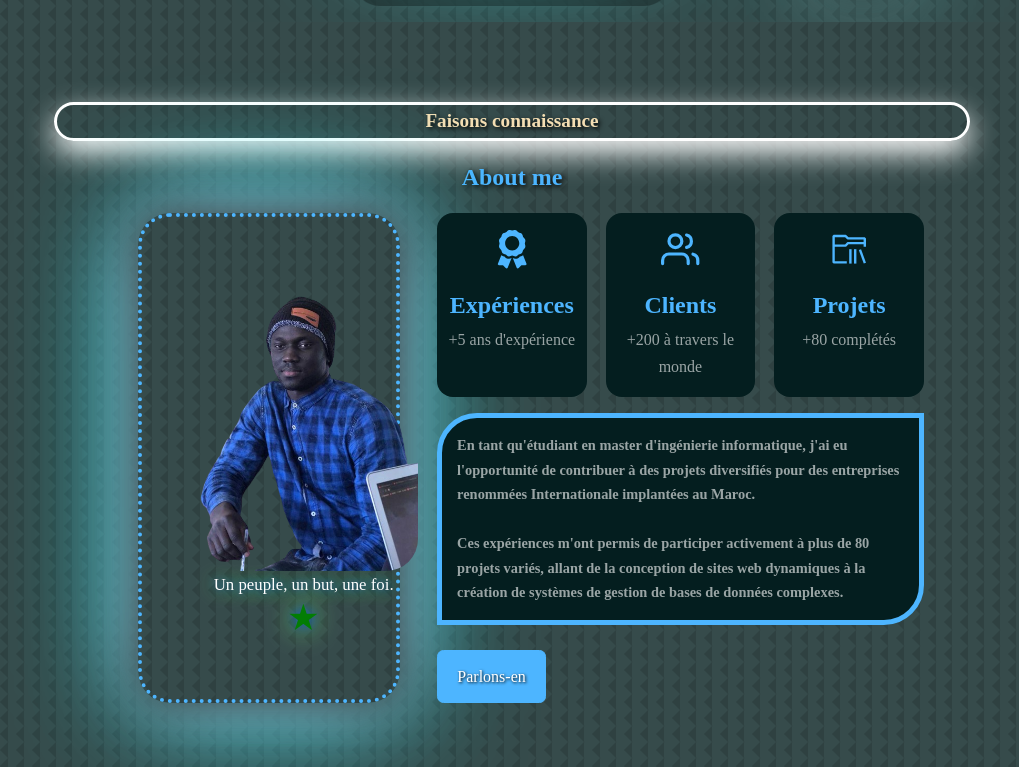
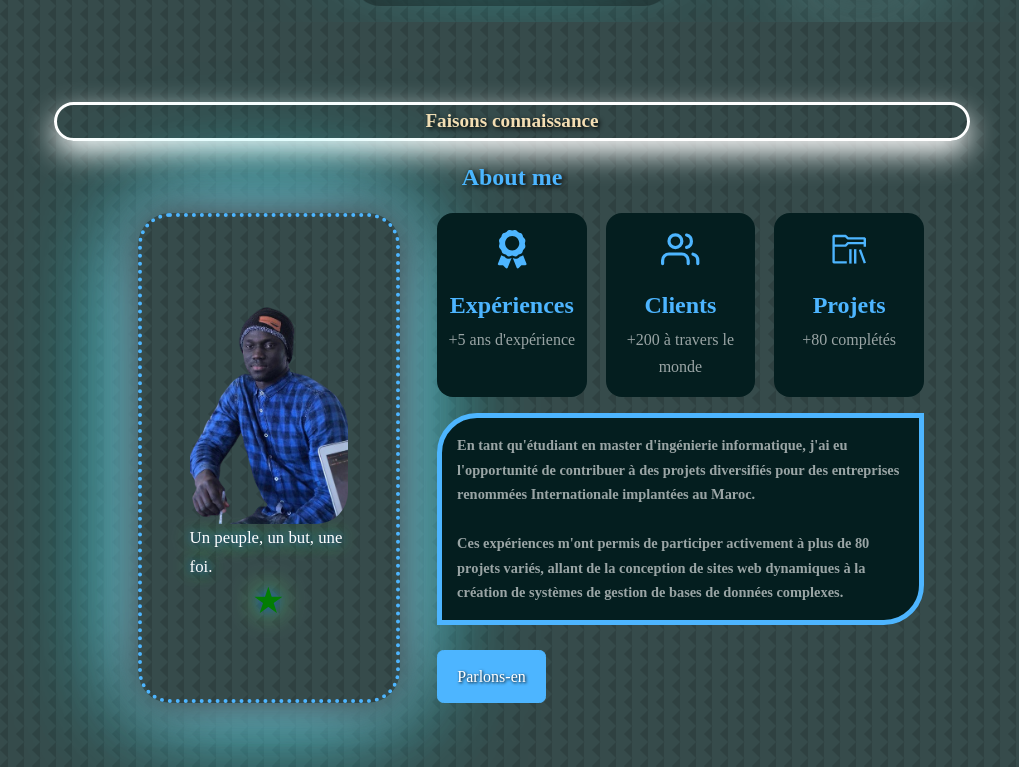
Before and after one commit to Mouhamed1003/keenprogrammer.com, a React (Create React App) app: page / in a window 1280 px wide. Shown: the part 778-1545 px from the top of the page, without its empty margins (128-1147 px from the left). Built offline with nearby package versions, Linux system fonts and the light colour scheme.

Commit message:
Update a_propos.css

```diff
--- a/src/components/a_propos/a_propos.css
+++ b/src/components/a_propos/a_propos.css
@@ -61,8 +61,8 @@ section {
 }
 
 .apropos_moi-image img {
-    width: auto; /* Faire en sorte que l'image remplisse la largeur de son conteneur */
-    height: 19rem; /* Permettre à la hauteur de l'image de s'ajuster automatiquement pour maintenir les proportions */
+    width: 100%; /* Faire en sorte que l'image remplisse la largeur de son conteneur */
+    height: 15rem; /* Permettre à la hauteur de l'image de s'ajuster automatiquement pour maintenir les proportions */
     border-radius: 2rem;
     transition: transform 0.3s ease;
 }
```
